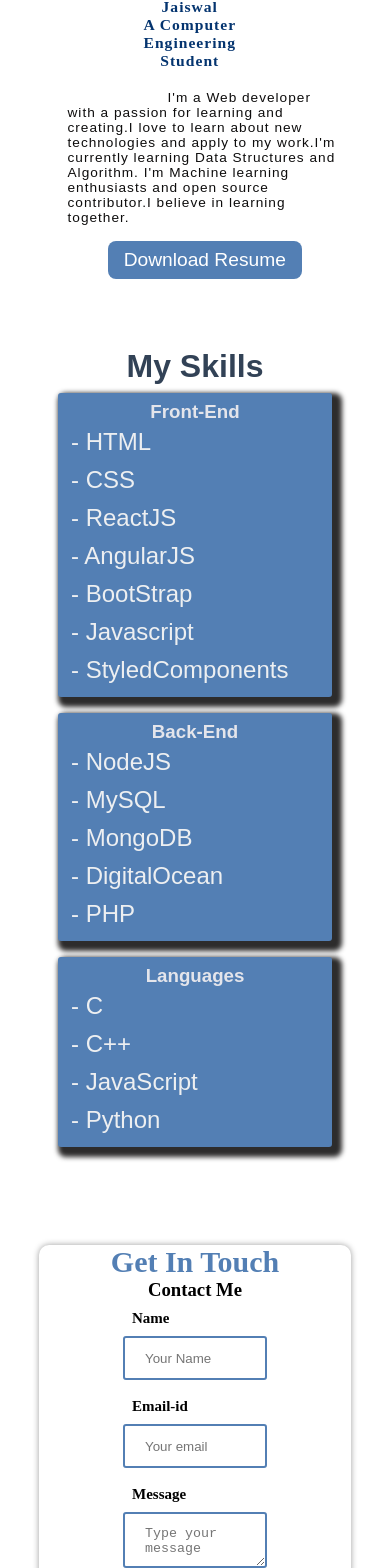
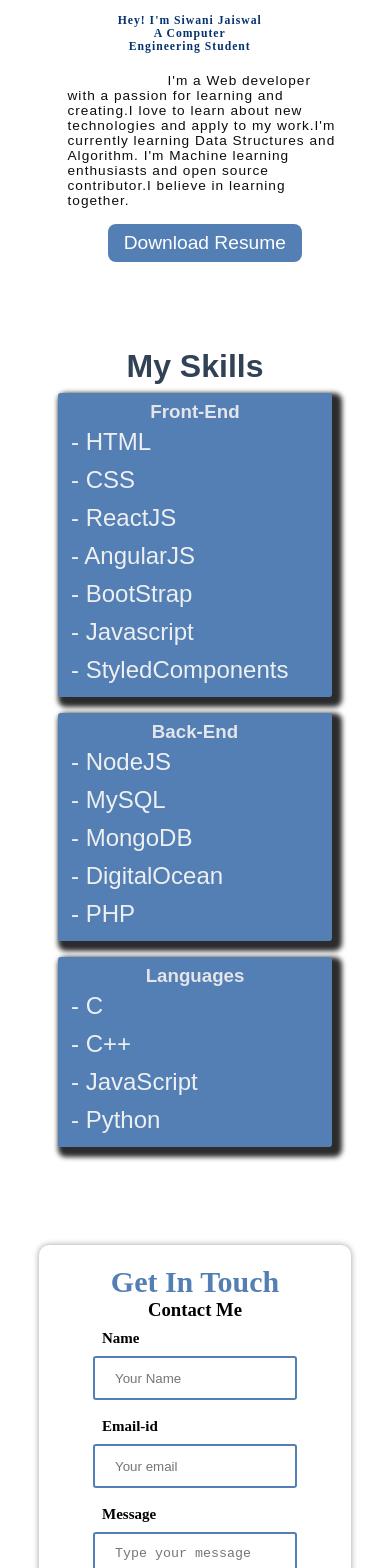
Before and after one commit to siwanijaiswal/MyPortfolio_Website, a React (Create React App) app: page / in a window 390 px wide. Shown: the part 427-1995 px from the top of the page. Built offline with nearby package versions, Linux system fonts and the light colour scheme.

Commit message:
Changes in CSS

```diff
--- a/src/styles/Contact.css
+++ b/src/styles/Contact.css
@@ -115,10 +115,14 @@ input {
     max-width: 80%;
     margin: auto;
     margin-top: 90px;
+    padding-top: 20px;
 
   }
   .contact_form-input{
     height: 40px;
-    width: 120px;
+    width: 180px;
+  }
+  .leave{
+    margin-left: 18px;
   }
 }
--- a/src/styles/Home.css
+++ b/src/styles/Home.css
@@ -152,11 +152,12 @@
   }
 
   .prompt {
+
     font-size: 3.5vw;
     margin-top: 20px;
   }
   .about-me {
-    font-size: 4vw;
+    font-size: 3vw;
   }
 
   .skills .list {
```
